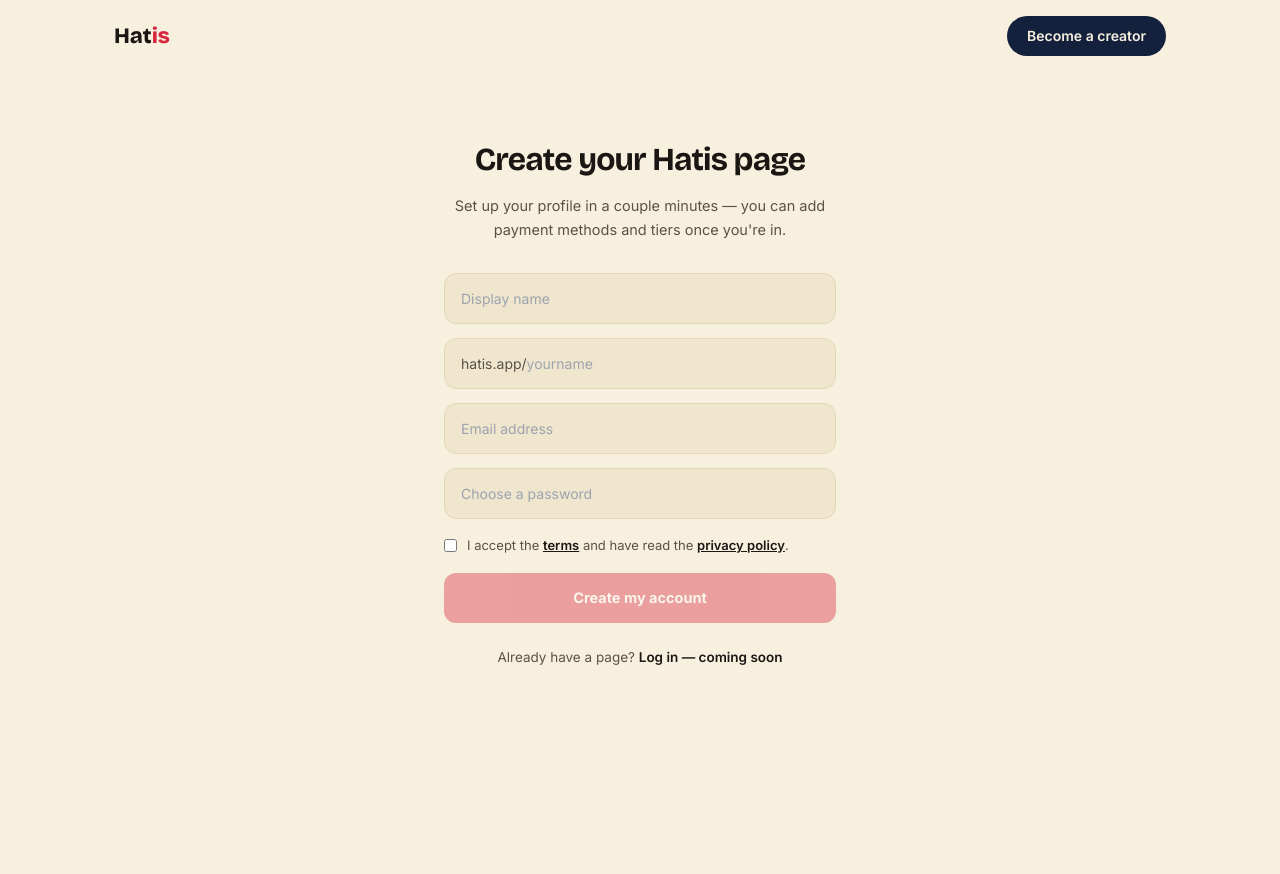
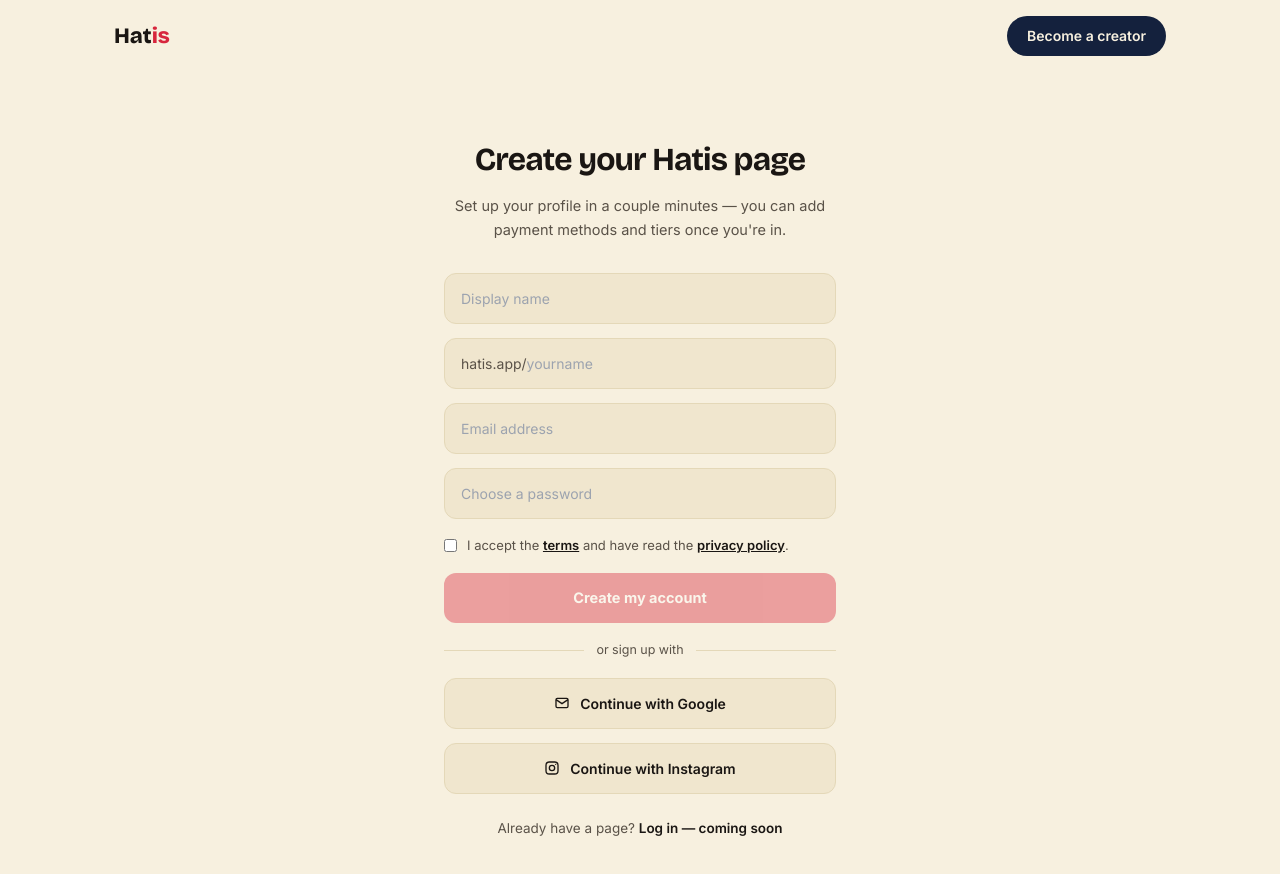
Before and after one commit to princessdesravines23-code/hatis-com, a React (Vite) app in the folder hatis-app/: page /become-creator in a window 1280 px wide. Shown: the top 874 px of the page. Before the commit the page ends 800 px from the top, so only its background shows below. Built offline with nearby package versions, Linux system fonts and the light colour scheme.

Commit message:
Add social signup buttons, adjust support heading, default to first category

```diff
--- a/hatis-app/src/data/creators.ts
+++ b/hatis-app/src/data/creators.ts
@@ -89,4 +89,4 @@
   },
 ];
 
-export const categories = ["All", "Musician", "Comedian", "Artist", "Developer", "Streamer"];
+export const categories = ["Musician", "Comedian", "Artist", "Developer", "Streamer"];
--- a/hatis-app/src/pages/BecomeCreator.tsx
+++ b/hatis-app/src/pages/BecomeCreator.tsx
@@ -105,6 +105,35 @@
             >
               Create my account
             </button>
+
+            <div className="flex items-center gap-3 my-1">
+              <div className="flex-1 h-px bg-border" />
+              <span className="text-[12.5px] text-ink-soft">or sign up with</span>
+              <div className="flex-1 h-px bg-border" />
+            </div>
+
+            <button
+              type="button"
+              className="w-full flex items-center justify-center gap-2.5 py-3.5 rounded-[12px] border border-border bg-canvas-2 text-[14px] font-semibold"
+            >
+              <svg width="16" height="16" viewBox="0 0 24 24" fill="none" stroke="currentColor" strokeWidth="2">
+                <rect x="3" y="5" width="18" height="14" rx="2" />
+                <path d="M3 7l9 6 9-6" />
+              </svg>
+              Continue with Google
+            </button>
+
+            <button
+              type="button"
+              className="w-full flex items-center justify-center gap-2.5 py-3.5 rounded-[12px] border border-border bg-canvas-2 text-[14px] font-semibold"
+            >
+              <svg width="16" height="16" viewBox="0 0 24 24" fill="none" stroke="currentColor" strokeWidth="2">
+                <rect x="3" y="3" width="18" height="18" rx="5" />
+                <circle cx="12" cy="12" r="4" />
+                <circle cx="17.5" cy="6.5" r="1" fill="currentColor" stroke="none" />
+              </svg>
+              Continue with Instagram
+            </button>
           </form>
         )}
 
--- a/hatis-app/src/pages/Catalogue.tsx
+++ b/hatis-app/src/pages/Catalogue.tsx
@@ -5,11 +5,11 @@
 import HowItWorks from "../components/HowItWorks";
 import Faq from "../components/Faq";
 import ClaimFooter from "../components/ClaimFooter";
-import { creators } from "../data/creators";
+import { creators, categories } from "../data/creators";
 
 export default function Catalogue() {
-  const [active, setActive] = useState("All");
-  const list = active === "All" ? creators : creators.filter((c) => c.cats.includes(active));
+  const [active, setActive] = useState(categories[0]);
+  const list = creators.filter((c) => c.cats.includes(active));
 
   return (
     <>
@@ -19,7 +19,7 @@
           Support the artists building Haitian culture.
         </h1>
         <p className="mt-3.5 text-[17px] text-ink-soft max-w-[42ch] leading-relaxed">
-          Musicians, comedians, developers, and creators — one place for the diaspora and the
+          Musicians, comedians, teachers, developers, and creators — one place for the diaspora and the
           island to show up for them directly.
         </p>
       </div>
--- a/hatis-app/src/pages/Profile.tsx
+++ b/hatis-app/src/pages/Profile.tsx
@@ -100,7 +100,7 @@
             </div>
             <div className="bg-canvas-2 border border-border rounded-card p-5">
               <h3 className="text-[13px] text-ink-soft font-semibold mb-2.5">
-                Support {creator.name.split(" ")[0]}
+                Show {creator.name.split(" ")[0]} some love
               </h3>
               <p className="text-[14.5px] text-ink-soft mb-4">
                 One-time or monthly — pick what fits.
```
